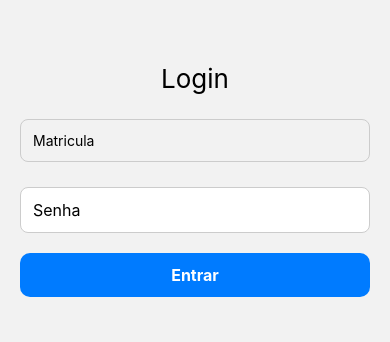
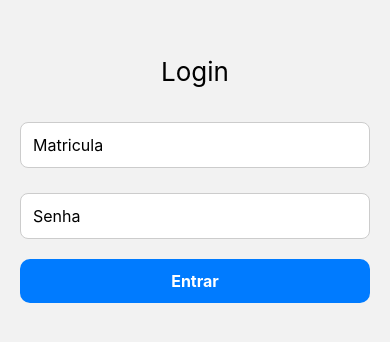
Before and after one commit to RafaelFigueiredoCode/TicketMerendona, a React Native app in the folder DentroDoApp/: screen /Login in a window 390 px wide. Shown: the part 240-582 px from the top of the page. Built offline with nearby package versions, Linux system fonts and the light colour scheme.

Commit message:
return corrigido

```diff
--- a/DentroDoApp/Screens/LoginScreen.jsx
+++ b/DentroDoApp/Screens/LoginScreen.jsx
@@ -1,4 +1,4 @@
-import { StyleSheet, View, Text, FlatList, ActivityIndicator, TextInput, Alert} from 'react-native';
+import { StyleSheet, View, Text, FlatList, ActivityIndicator, Alert} from 'react-native';
 import { useState, useEffect } from 'react';
 import CustomButton from '../components/CustomButton';
 import axios from 'axios';
@@ -32,7 +32,7 @@ export default function LoginScreen({navigation})  {
         <View style={styles.container}>
         <Text style={styles.title}>Login</Text>
 
-        <TextInput
+        <CustomInput
           style={styles.input}
           placeholder="Matricula"
           value={matricula}
```
